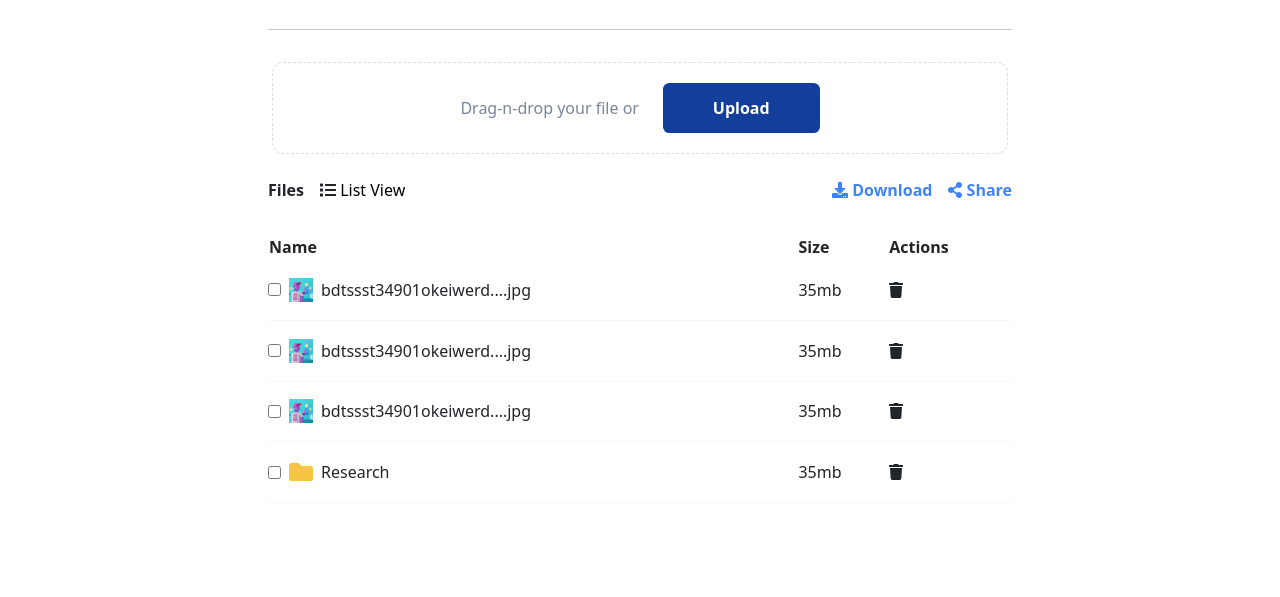
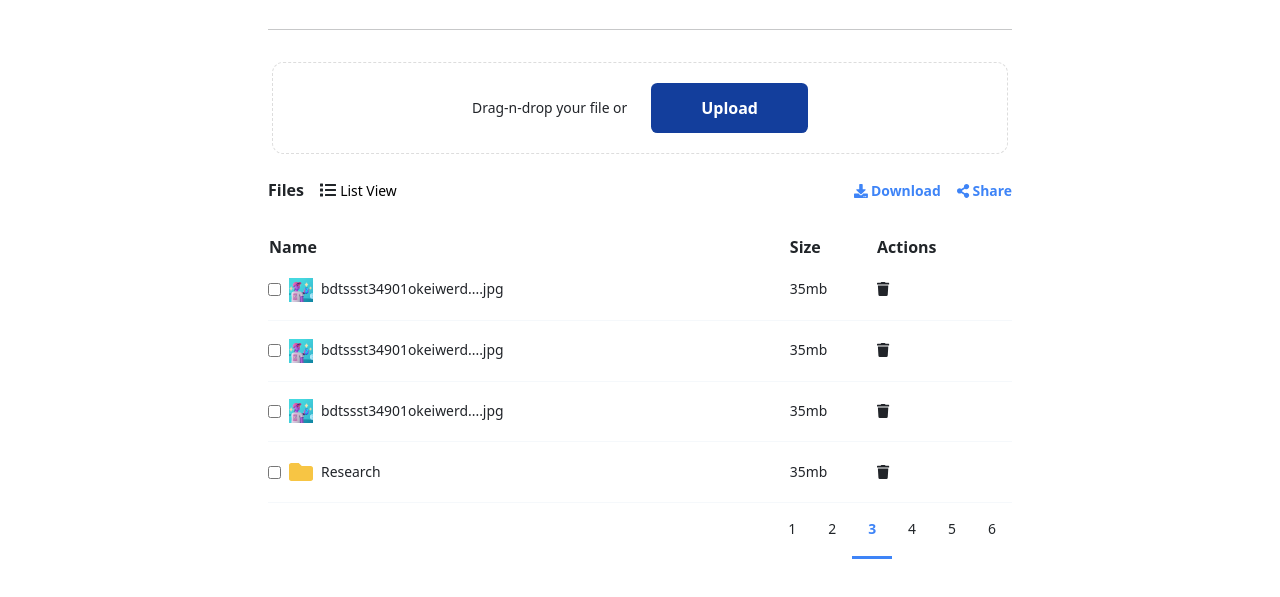
Before and after one commit to ahmedsadia/storj_assignment, a plain HTML site: page index.html in a window 1280 px wide. Shown: the part 143-740 px from the top of the page. Drawn offline with nearby package versions, Linux system fonts and the light colour scheme.

Commit message:
Add files via upload

```diff
--- a/css/style.css
+++ b/css/style.css
@@ -32,12 +32,14 @@ button ,.upload{
     font-size: 1rem;
     font-weight: 700;
 }
-.drop{
+.drop {
     padding: 1.25rem 4rem;
     border: 1px dashed #ddd;
-    color: #778699;
+    color: #212429;
     width: 100%;
     border-radius: .7rem;
+    font-size: .87rem;
+    font-weight: 300;
 }
 ul{
     list-style: none;
@@ -45,6 +47,7 @@ ul{
 a{
     text-decoration: none;
     color: #000;
+    font-size: .87rem;
 }
 .file_head .color, .file_head .color a{
     color: #3E84F7;
@@ -108,7 +111,31 @@ button:hover {
 }
 td.file_details {
     padding: 1.12rem 0;
+    color: #212429;
+
 }
+.pagination li {
+    padding: 1rem;
+    font-size: .87rem;
+    font-weight: 300;
+}
+.pagination li:hover {
+    color: #3E84F7;
+    font-weight: 700;
+    border-bottom: .20rem solid #3E84F7;
+    cursor: pointer;
+}
+.active {
+    color: #3E84F7;
+    font-weight: 700 !important;
+    border-bottom: .20rem solid #3E84F7;
+    cursor: pointer;
+}
+td{
+    color: #212429;
+    font-size: .87rem;
+}
+
 @media only screen and (max-width: 600px) {
     .logo img {
         width: 11rem;
--- a/index.html
+++ b/index.html
@@ -125,6 +125,14 @@
             <td><i class="fas fa-trash"></i></td>
           </tr>
         </table>
+        <ul class="d-flex justify-content-end pagination">
+          <li>1</li>
+          <li>2</li>
+          <li class="active">3</li>
+          <li>4</li>
+          <li>5</li>
+          <li>6</li>
+        </ul>
 
         </div>
 
```
